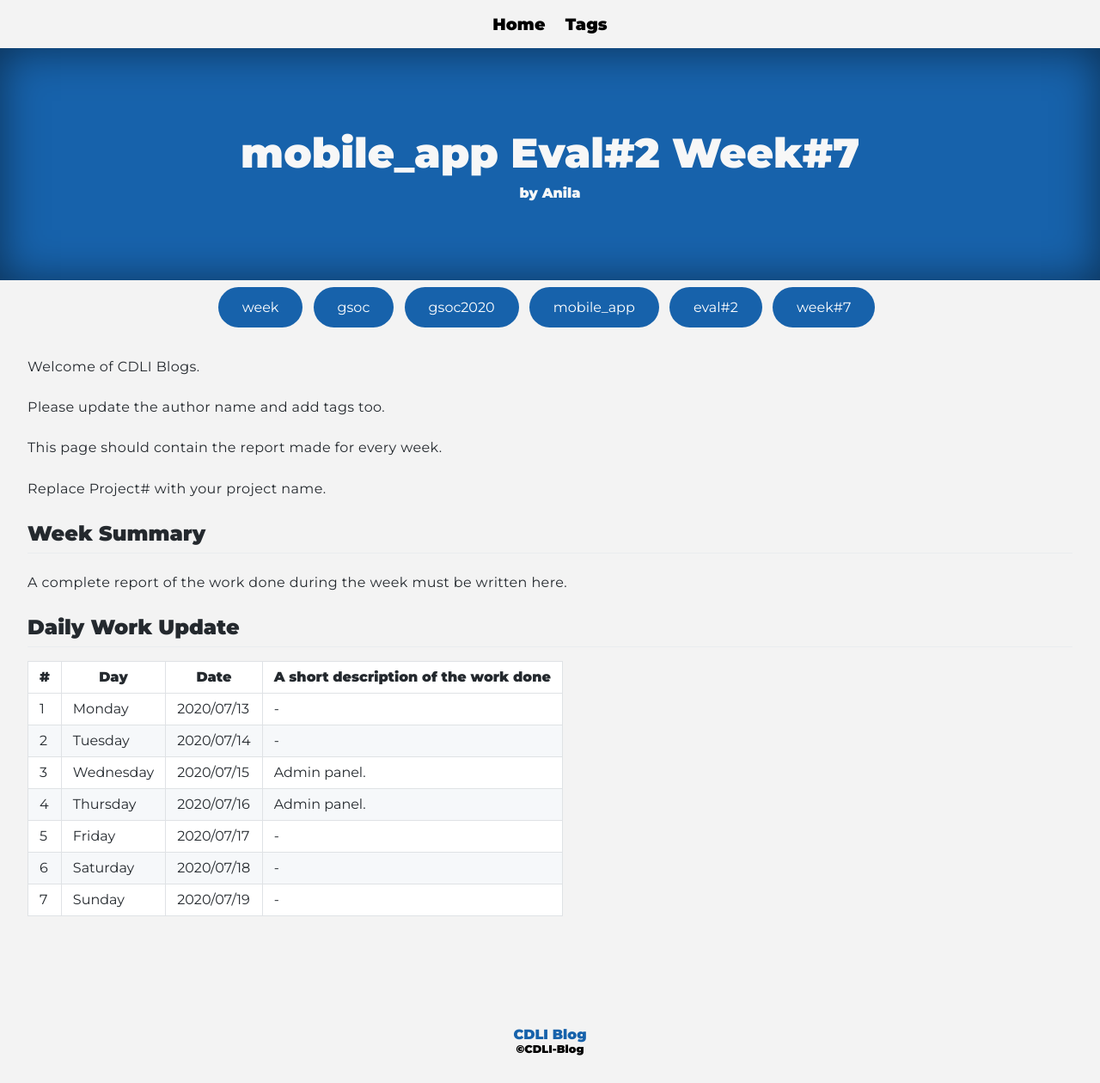
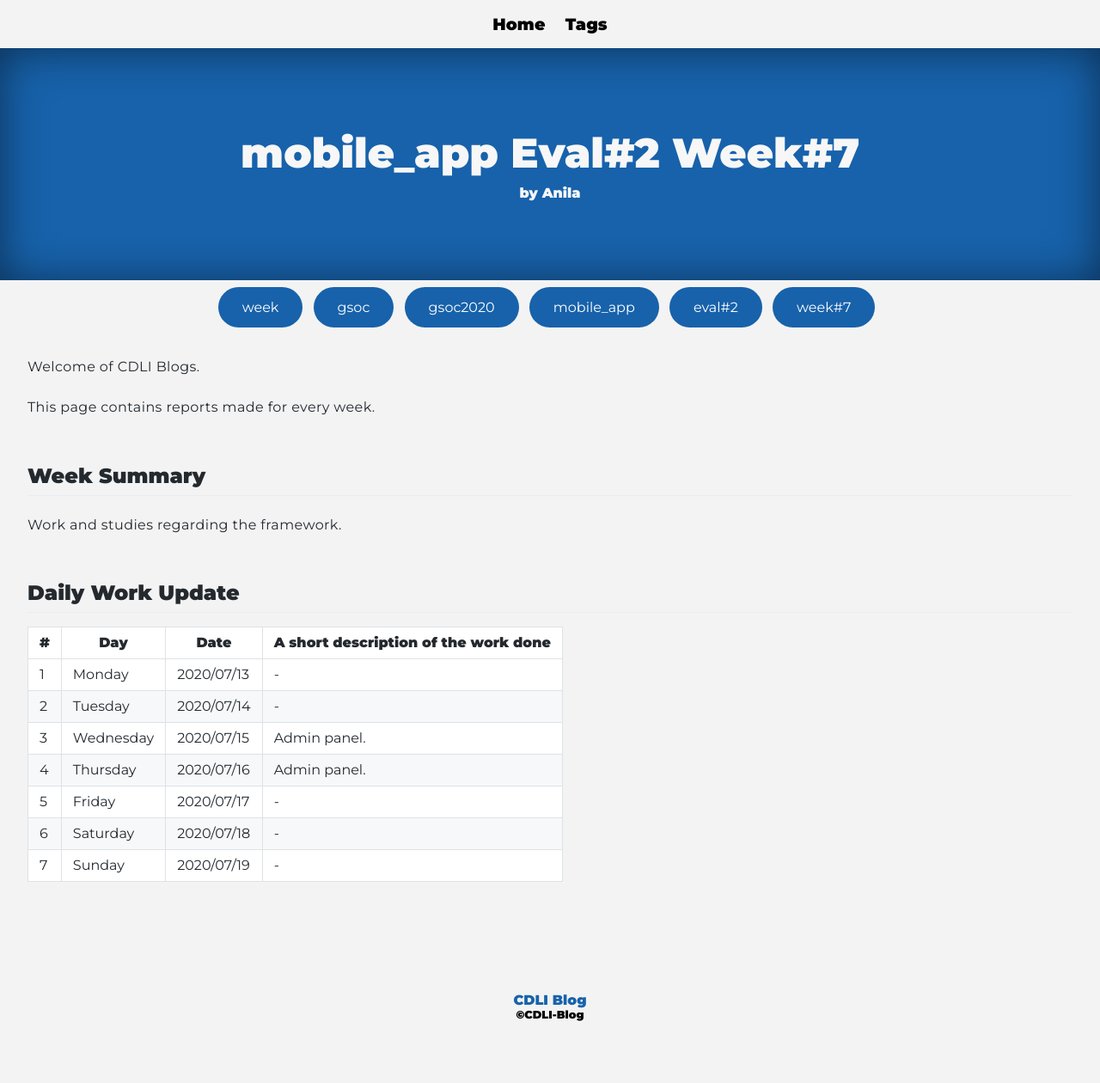
Before and after one commit to cdli-gh/blog, a Jekyll site: the page built from _blog/gsoc20/mobile_app/posts/08_week7.md, in a window 1280 px wide. Shown: the whole page at 86% size. Built offline with Jekyll 4.4.1, drawn with Linux system fonts in a browser that asks for light colours; Markdown is read by kramdown in place of the engine named in the settings; after the commit the page ends 1220 px from its top, so only the background shows below that.

Commit message:
Update 08_week7.md

```diff
--- a/_blog/gsoc20/mobile_app/posts/08_week7.md
+++ b/_blog/gsoc20/mobile_app/posts/08_week7.md
@@ -6,15 +6,11 @@ tags: ["week","gsoc","gsoc2020","mobile_app","eval#2","week#7"]
 ---
 Welcome of CDLI Blogs.
 
-Please update the author name and add tags too.
-
-This page should contain the report made for every week.
-
-Replace Project# with your project name.
+This page contains reports made for every week.<br><br>
 
 ## Week Summary
 
-A complete report of the work done during the week must be written here.
+Work and studies regarding the framework.<br><br>
 
 
 ## Daily Work Update
```
